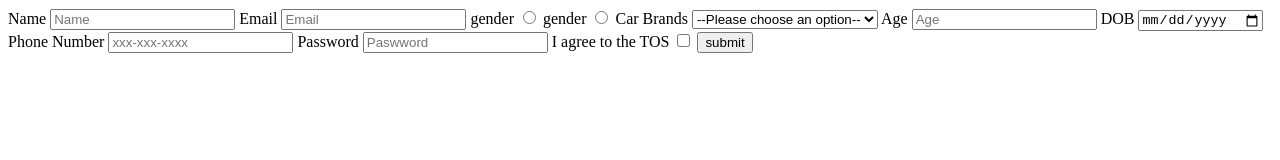
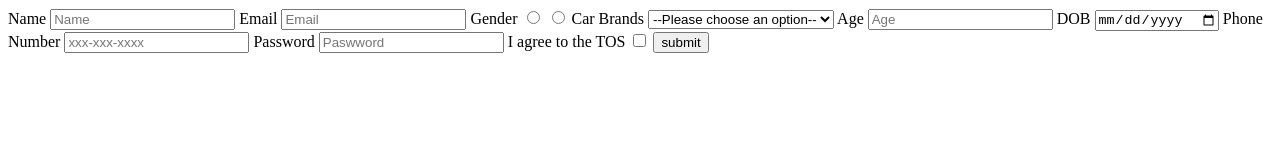
Before and after one commit to acciojob/signup-form-car-Jaswant26, a website: page main.html in a window 1280 px wide. Drawn offline with Linux system fonts and the light colour scheme.

Commit message:
created a submission

```diff
--- a/main.html
+++ b/main.html
@@ -15,10 +15,9 @@
 	<input type="text" placeholder="Name" id="name" required>
 	<label for="email">Email</label>
 	<input type="email" placeholder="Email" id="email" required>
-	<label for="gender_m">gender</label>
-	<input type="radio" id="gender_m" required>
-	<label for="gender_f">gender</label>
-	<input type="radio" id="gender_f" required>
+	<label for="gender">Gender</label>
+	<input type="radio" id="gender_m" name="gender"required>
+	<input type="radio" id="gender_f" name="gender"required>
 	<label for="cars">Car Brands</label>
 	<select id="cars" required>
 		<option value="">--Please choose an option--</option>
```
